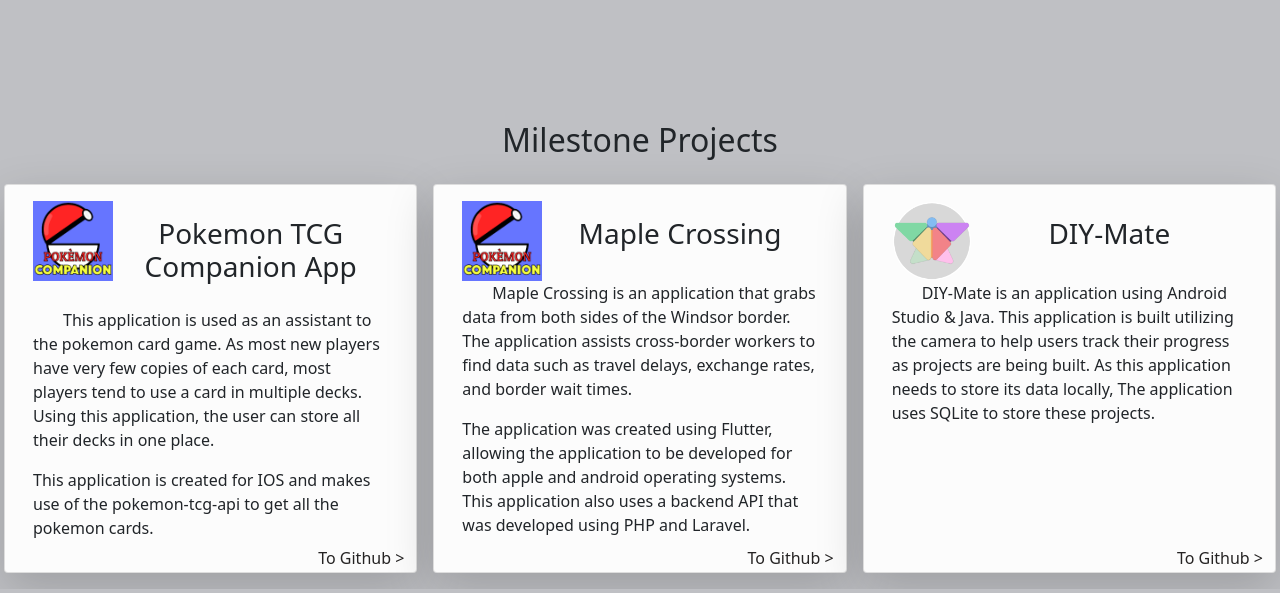
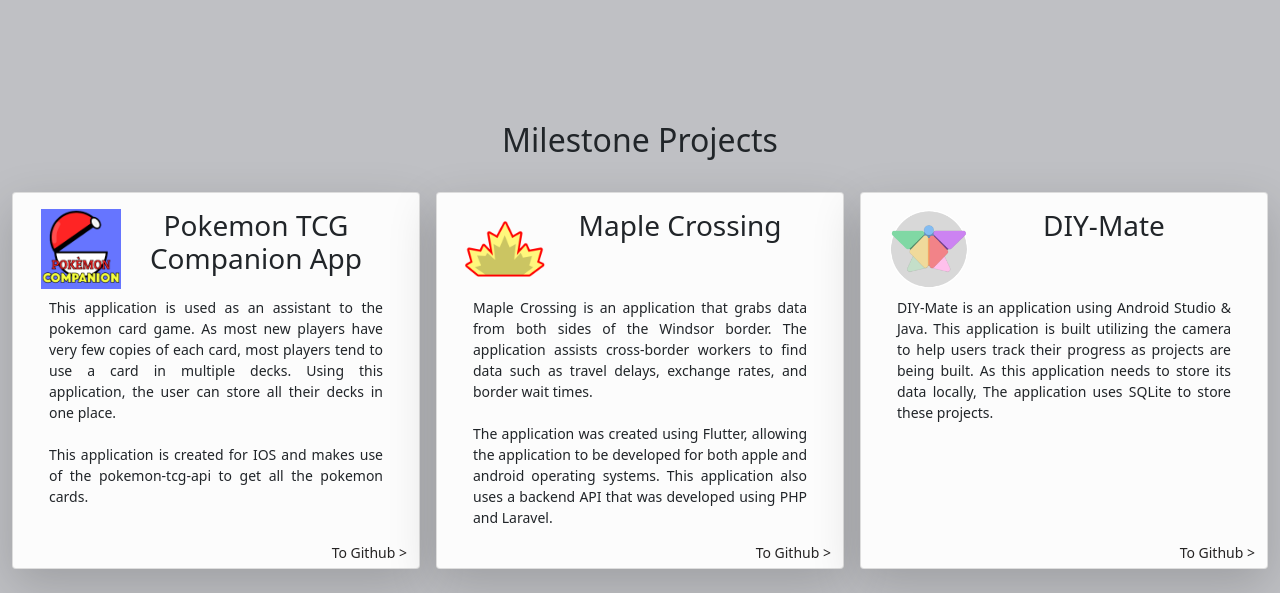
Before and after one commit to CPritchard007/portfolio-2021, a website: page index.html in a window 1280 px wide. Shown: the part 1509-2102 px from the top of the page. Drawn offline with nearby package versions, Linux system fonts and the light colour scheme.

Commit message:
adde image for Maple Crossing

```diff
--- a/index.html
+++ b/index.html
@@ -183,23 +183,23 @@
             </div>
 
             <h2 class="text-center">Milestone Projects</h2>
-            <div id="projects" class="w-100 p-2">
+            <div id="projects" class="w-100 p-3">
                 <div class="row">
 
                 <div class="card bg-secondary m-2 col-md shadow-lg">
                     <div class="card-body">
                         <div class="image-capsule" style="background-image: url(./resources/pokemonCompanion.png);"></div>
                         <h3 class="text-center card-title">Pokemon TCG Companion App</h3>
-                        <p class="card-text text-left">This application is used as an assistant to the pokemon card game. As most new players have very few copies of each card, most players tend to use a card in multiple decks. Using this application, the user can store all their decks in one place.</p><p>This application is created for IOS and makes use of the pokemon-tcg-api to get all the pokemon cards.</p>
+                        <p class="card-text p-2">This application is used as an assistant to the pokemon card game. As most new players have very few copies of each card, most players tend to use a card in multiple decks. Using this application, the user can store all their decks in one place.<BR><BR> This application is created for IOS and makes use of the pokemon-tcg-api to get all the pokemon cards.</p>
                         <div class="toGithub"><a href="https://github.com/CPritchard007/Pokemon-TCG-Companion-app">To Github ></a></div>
                     </div>
                 </div>
 
                 <div class="card bg-secondary m-2 col-md shadow-lg">
                     <div class="card-body">
-                        <div class="image-capsule" style="background-image: url(./resources/pokemonCompanion.png);"></div>
+                        <div class="image-capsule" style="background-image: url(./resources/Maple\ Crossing\ Logo.png);"></div>
                         <h3 class="text-center card-title">Maple Crossing</h3>
-                        <p class="card-text text-left">Maple Crossing is an application that grabs data from both sides of the Windsor border. The application assists cross-border workers to find data such as travel delays, exchange rates, and border wait times. </p><p>The application was created using Flutter, allowing the application to be developed for both apple and android operating systems. This application also uses a backend API that was developed using PHP and Laravel.</p>
+                        <p class="card-text p-2">Maple Crossing is an application that grabs data from both sides of the Windsor border. The application assists cross-border workers to find data such as travel delays, exchange rates, and border wait times.<BR><BR> The application was created using Flutter, allowing the application to be developed for both apple and android operating systems. This application also uses a backend API that was developed using PHP and Laravel.</p>
                         <div class="toGithub"><a href="https://github.com/CPritchard007/Maple-Crossing-Frontend">To Github ></a></div>
                     </div>
                 </div>
@@ -208,12 +208,10 @@
                     <div class="card-body">
                         <div class="image-capsule" style="background-image: url(./resources/DIY-Mate.png);"></div>
                         <h3 class="text-center card-title">DIY-Mate</h3>
-                        <p class="card-text text-left">DIY-Mate is an application using Android Studio & Java. This application is built utilizing the camera to help users track their progress as projects are being built. As this application needs to store its data locally, The application uses SQLite to store these projects.</p>
+                        <p class="card-text p-2">DIY-Mate is an application using Android Studio & Java. This application is built utilizing the camera to help users track their progress as projects are being built. As this application needs to store its data locally, The application uses SQLite to store these projects.</p>
                             <div class="toGithub"><a href="https://github.com/CPritchard007/DIY-Mate">To Github ></a></div>
                     </div>
                 </div>
-
-
             </div>
             <!-- <div class="row">
                 <div class="card bg-secondary m-2 col-md shadow-lg">
--- a/stylesheet.scss
+++ b/stylesheet.scss
@@ -54,6 +54,8 @@
             }
             #projects {
                 .card {
+                    font-size: 14px;
+                    text-align: justify;
                     .card-body {
                         position: relative;
                         .image-capsule {
@@ -67,13 +69,15 @@
 
                         }
                         .card-title {
+                            position: relative;
                             float: left;
                             width: calc(100% - 80px);
+
+                            padding: 0;
                             box-sizing: content-box;
                         }
                         .card-text {
                             clear: left;
-                            text-indent: 30px;
                         }
 
                         .toGithub {
```
Also changed, not shown: dist/stylesheet.css, resources/Maple Crossing Logo.png (added).
